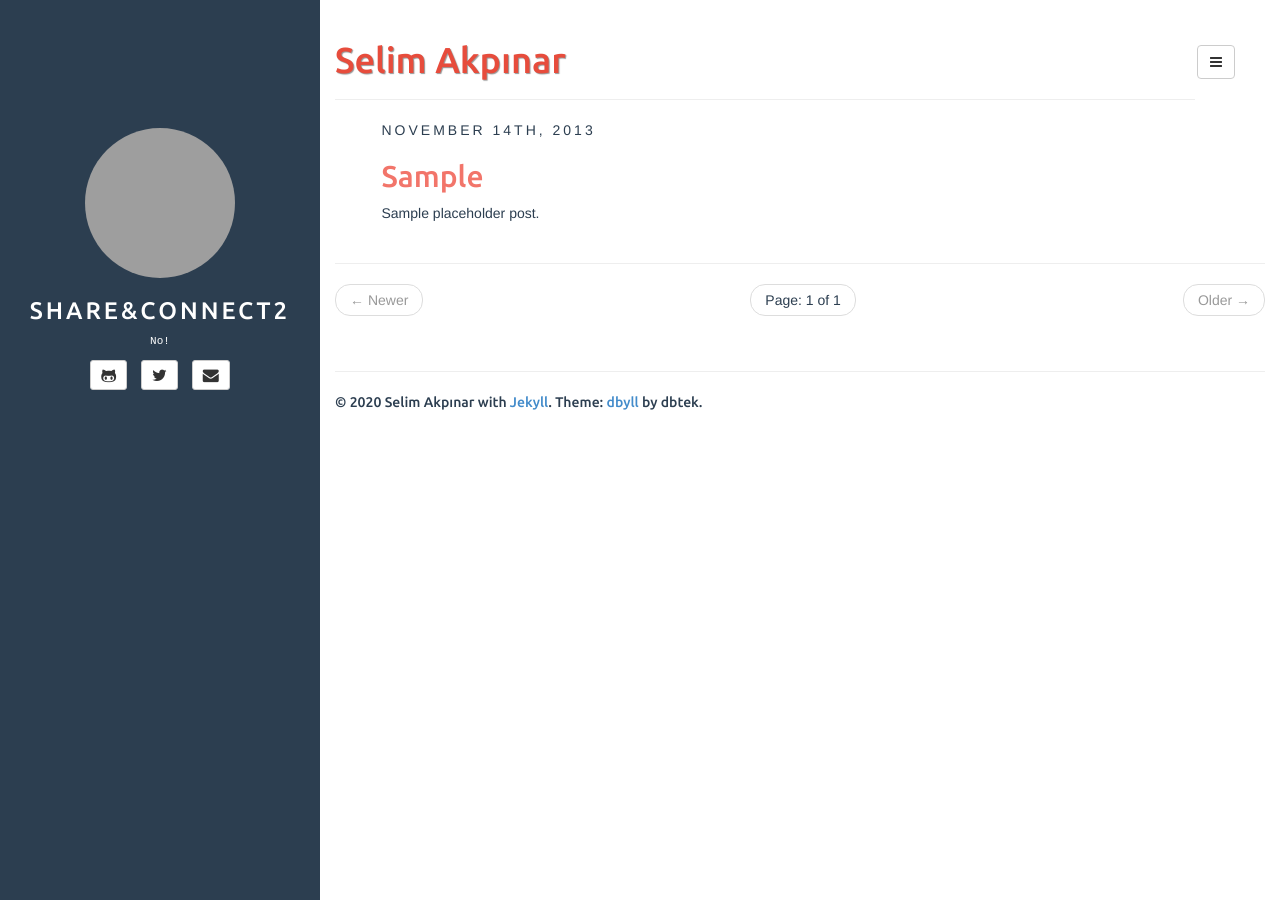
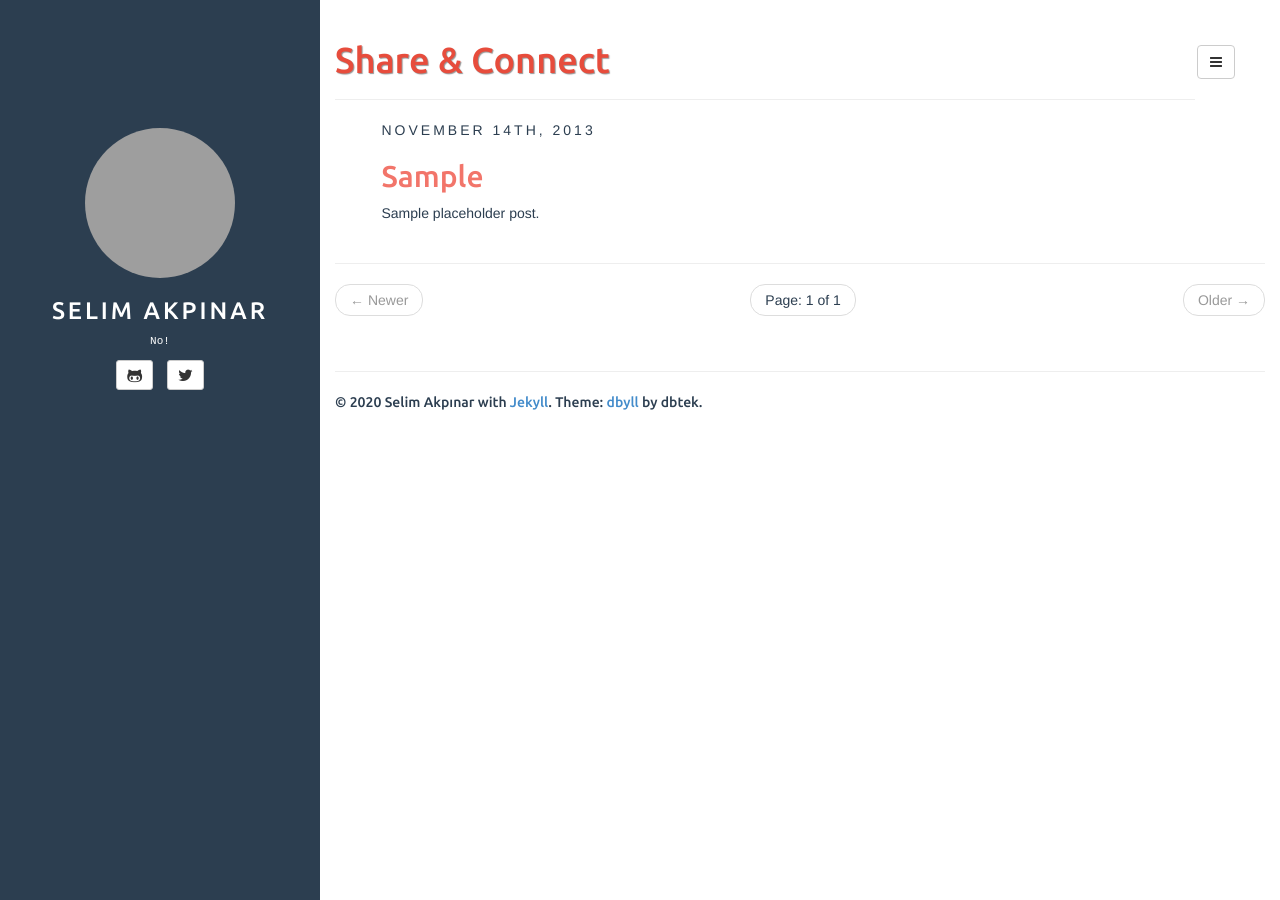
Before and after one commit to mandev0/mandev0.github.io, a Jekyll site: the page built from docs/index.html, in a window 1280 px wide. Built offline with Jekyll 4.4.1, drawn with Linux system fonts in a browser that asks for light colours; the list of posts is cut into pages by our own code; grey boxes are pictures that could not be loaded.

Commit message:
Update _config.yml

```diff
--- a/docs/_config.yml
+++ b/docs/_config.yml
@@ -7,19 +7,18 @@ highlighter: rouge
 markdown: kramdown
 disqus: Selim Akpınar
 google_analytics: Selim Akpınar
-title: Share&Connect2
+title: Selim Akpınar
 
 defaults:
   -
     scope:
       path: "" # empty string for all files
     values:
-      title: Selim Akpınar
+      title: Share & Connect
 
 description: Blog of some Hacker!
 author:
   name: Selim Akpınar
-  email: mandev@mail.htb
   github: mandev0
   twitter: _mandev
   bio: No!
```
